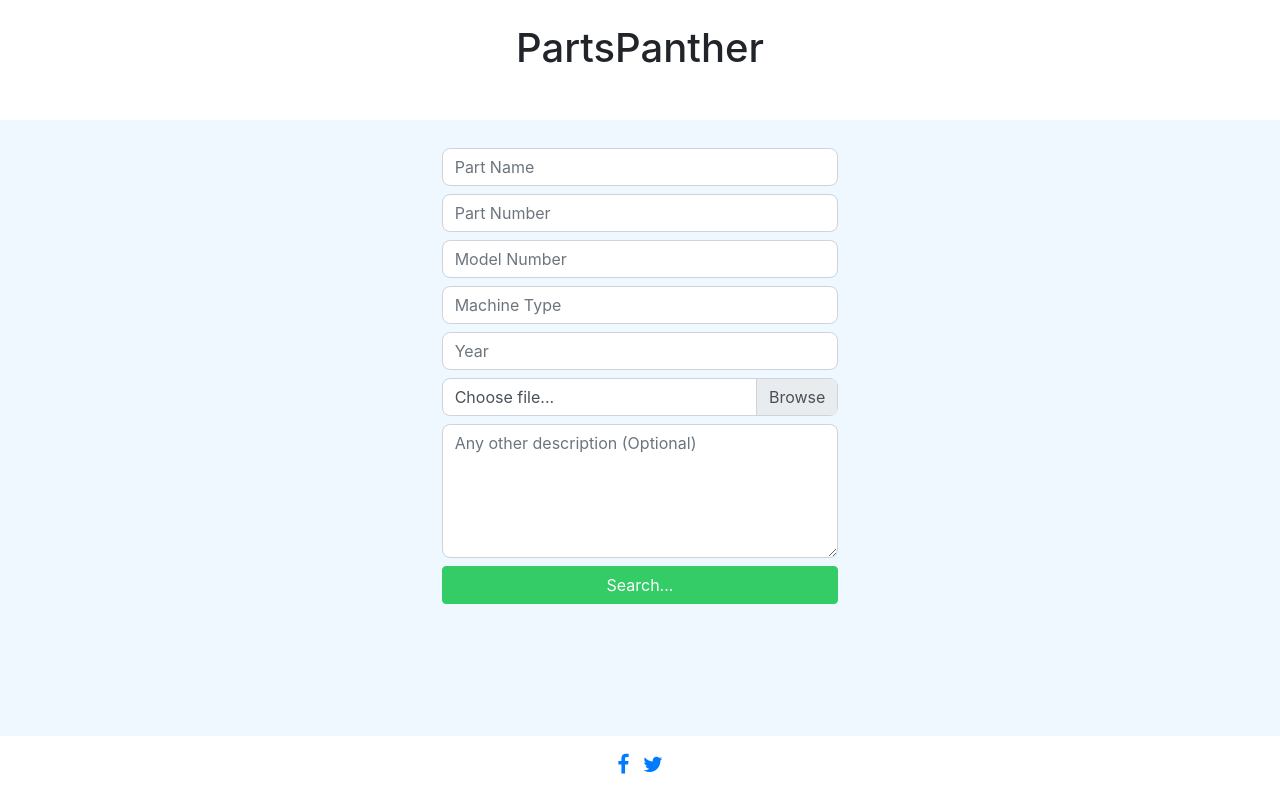
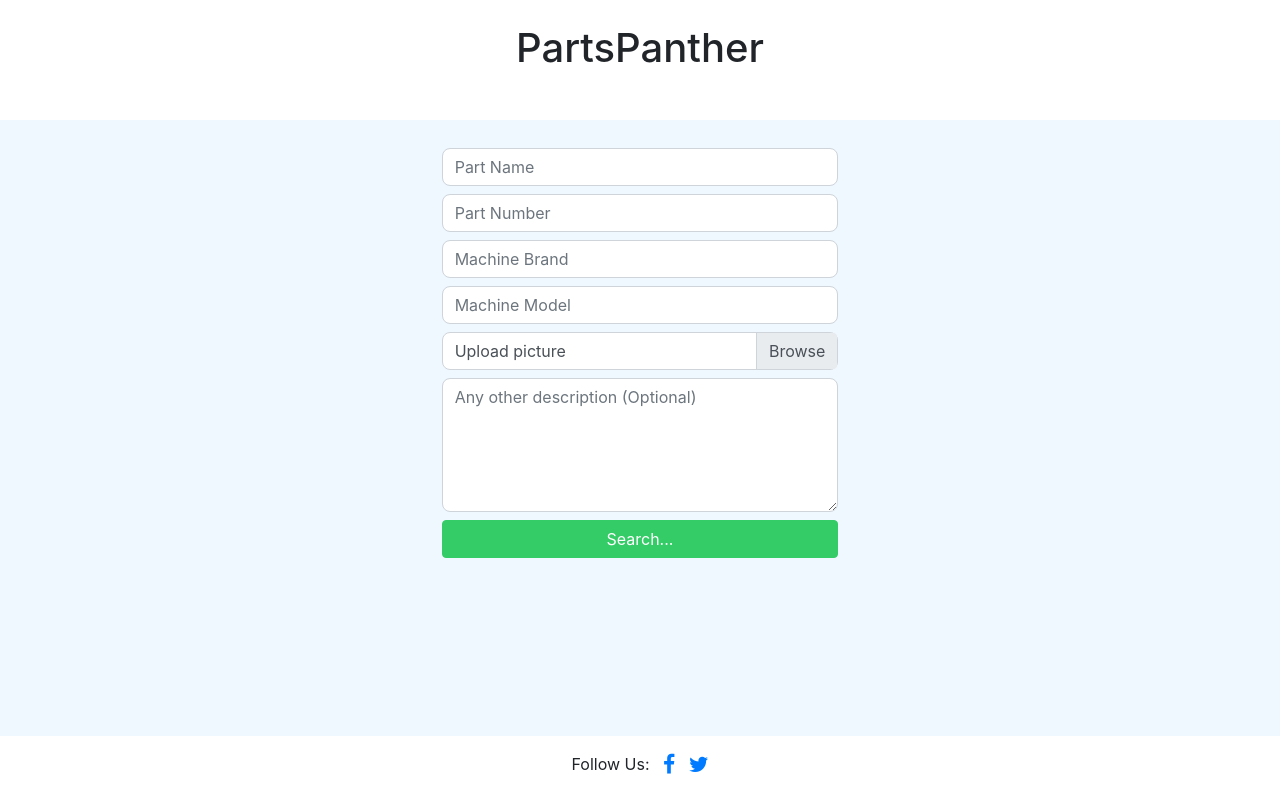
Before and after one commit to KobbyKnight/partpanther, a plain HTML site: page index.html in a window 1280 px wide. Drawn offline with nearby package versions, Linux system fonts and the light colour scheme.

Commit message:
Edits to forms, removed, year field, added google fonts css api

```diff
--- a/index.html
+++ b/index.html
@@ -7,6 +7,7 @@
     <meta name="description" content="Need quality heavy duty machinery parts. Leave it to the experts at Part Panther to help you with your search">
     <link href="https://stackpath.bootstrapcdn.com/bootstrap/4.4.1/css/bootstrap.min.css" rel="stylesheet" integrity="sha384-Vkoo8x4CGsO3+Hhxv8T/Q5PaXtkKtu6ug5TOeNV6gBiFeWPGFN9MuhOf23Q9Ifjh" crossorigin="anonymous">
     <link href="https://stackpath.bootstrapcdn.com/font-awesome/4.7.0/css/font-awesome.min.css" rel="stylesheet" integrity="sha384-wvfXpqpZZVQGK6TAh5PVlGOfQNHSoD2xbE+QkPxCAFlNEevoEH3Sl0sibVcOQVnN" crossorigin="anonymous">
+    <link rel="stylesheet" href="https://fonts.googleapis.com/css2?family=Crimson+Pro:wght@450&family=Literata">
     <!-- custom css -->
     <link rel="stylesheet" href="./resources/css/styleup.css">
     <title>Part Panther</title>
@@ -27,22 +28,19 @@
                     <form class="py-1" action="#">
                         <div id="formPart1">
                             <div class="form-group my-2 " >
-                                <input class="form-control" type="text" name="name" id="name" placeholder="Part Name">
+                                <input class="form-control" type="text" name="partname" id="partName" placeholder="Part Name">
                             </div>
                             <div class="form-group my-2 " >
-                                <input class="form-control" type="text" name="name" id="name" placeholder="Part Number">
+                                <input class="form-control" type="text" name="partnumber" id="partNumber" placeholder="Part Number">
                             </div>
                             <div class="form-group my-2 " >
-                                <input class="form-control" type="text" name="name" id="name" placeholder="Model Number">
+                                <input class="form-control" type="text" name="machinebrand" id="machineBrand" placeholder="Machine Brand">
                             </div>
                             <div class="form-group my-2 " >
-                                <input class="form-control" type="text" name="name" id="name" placeholder="Machine Type">
-                            </div>
-                            <div class="form-group my-2 " >
-                                <input class="form-control" type="text" name="name" id="name" placeholder="Year">
+                                <input class="form-control" type="text" name="machinemodel" id="machineModel" placeholder="Machine Model">
                             </div>
                             <div class="custom-file ">
-                                <label class="custom-file-label">Choose file...</label>
+                                <label class="custom-file-label">Upload picture</label>
                                 <input class="custom-file-input" type="file" name="name" id="name">
                             </div>
                             <div class="form-group my-2">
@@ -83,6 +81,7 @@
             <div class="row">
                 <div class="col-lg-4"></div>
                 <div class="col-lg-4 px-5 text-center">
+                    <span>Follow Us: </span>&nbsp;
                     <a href="#">
                         <i class="fa fa-facebook fa-lg"></i>
                     </a>
```
